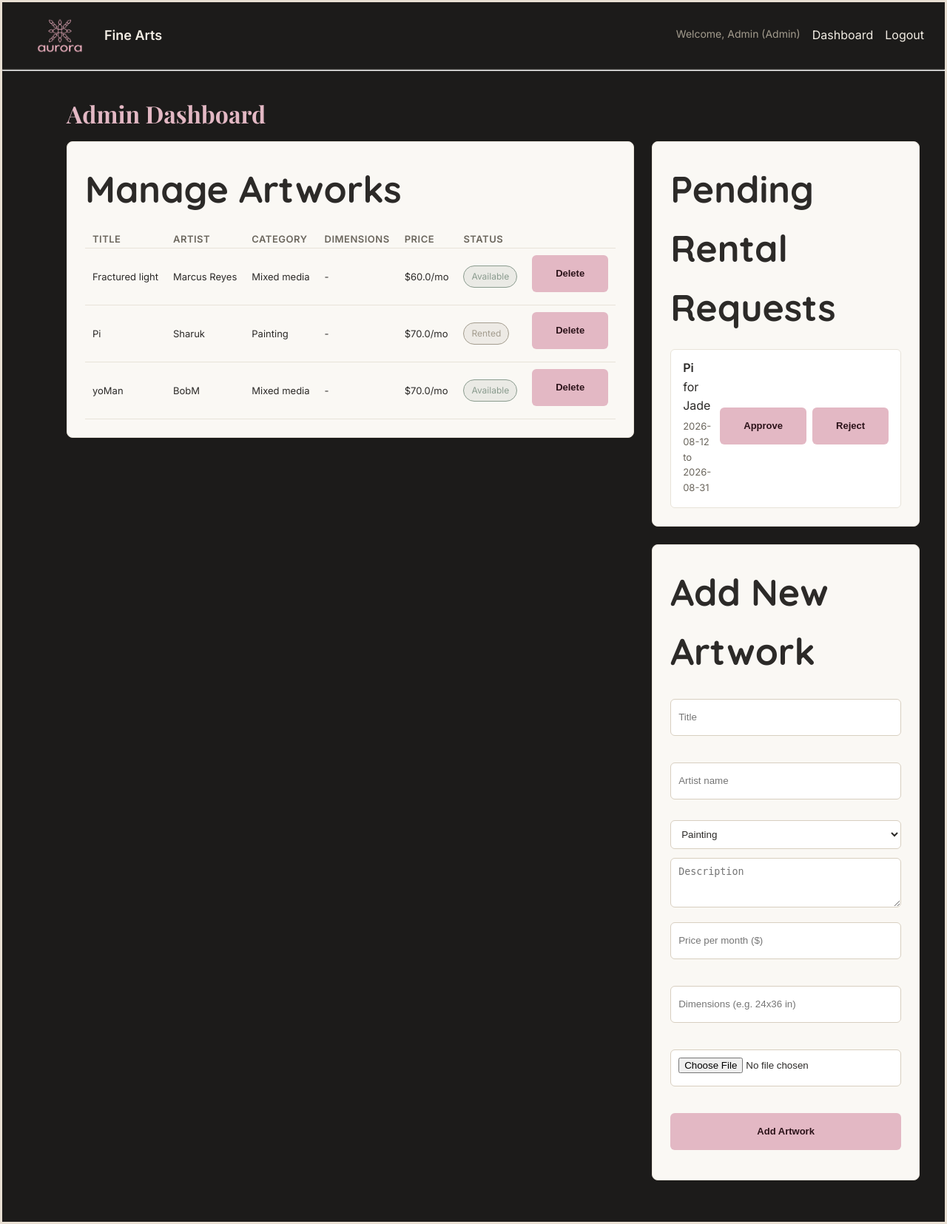
After one commit to JadeV963/Web_Project_1_Jade_V, a Flask app: page /admin/dashboard in a window 1280 px wide. The commit adds this page. Shown: the whole page at 74% size. Run offline with Flask 3, Linux system fonts and the light colour scheme; a user stored in the database is signed in; data comes from the database, SQL or seed files in the repository; both versions use the stored data as it was after the commit.

Commit message:
Add unified admin dashboard, fix GET/POST on approve, style login/rent pages, add README, requirements.txt, and testing checklist

```diff
--- a/app.py
+++ b/app.py
@@ -111,13 +111,30 @@ def login():
         user = User.query.filter_by(email=email).first()
 
         if user is None or not user.check_password(password):
-           return "Invalid email or password."
+            flash("Invalid email or password.", "error")
+            return redirect(url_for("login"))
 
         login_user(user)
-        flash(f"Logged in as {user.name}!")
+        flash(f"Logged in as {user.name}!", "success")
+
+        if user.is_admin:
+            return redirect(url_for("admin_dashboard"))
+
         return redirect(url_for("home"))
 
     return render_template("login.html")
+
+@app.route("/admin/dashboard")
+@login_required
+def admin_dashboard():
+    if not current_user.is_admin:
+        flash("Access denied — admins only.", "error")
+        return redirect(url_for("home"))
+
+    pending = Rental.query.filter_by(status="pending").all()
+    artworks = Artwork.query.all()
+
+    return render_template("admin_dashboard.html", rentals=pending, artworks=artworks)
 
 @app.route("/admin/rentals")
 @login_required
@@ -128,7 +145,7 @@ def admin_rentals():
     pending = Rental.query.filter_by(status="pending").all()
     return render_template("admin_rentals.html", rentals=pending)
 
-@app.route("/admin/rentals/<int:rental_id>/approve")
+@app.route("/admin/rentals/<int:rental_id>/approve", methods=["POST"])
 @login_required
 def approve_rental(rental_id):
     if not current_user.is_admin:
@@ -138,7 +155,24 @@ def approve_rental(rental_id):
     rental.status = "confirmed"
     db.session.commit()
 
-    return f"Rental #{rental.id} confirmed."
+    return redirect(url_for("admin_dashboard"))
+
+@app.route("/admin/rentals/<int:rental_id>/reject", methods=["POST"])
+@login_required
+def reject_rental(rental_id):
+    if not current_user.is_admin:
+        return "Access denied — admins only.", 403
+
+    rental = Rental.query.get_or_404(rental_id)
+
+    artwork = rental.artwork
+    artwork.is_available = True
+
+    db.session.delete(rental)
+    db.session.commit()
+
+    flash("Rental request rejected.", "success")
+    return redirect(url_for("admin_dashboard"))
 
 @app.route("/logout")
 @login_required
@@ -184,7 +218,8 @@ def rent(artwork_id):
         db.session.add(new_rental)
         db.session.commit()
 
-        return f"Rental request submitted for {artwork.title}!"
+        flash(f"Rental request submitted for {artwork.title}!")
+        return redirect(url_for("my_rentals"))
 
     return render_template("rent.html", artwork=artwork)
 
@@ -212,6 +247,7 @@ def add_artwork():
         category = request.form.get("category")
         price_per_month = request.form.get("price_per_month")
         description = request.form.get("description")
+        dimensions = request.form.get("dimensions")
         image_file = request.files.get("image")
 
         if not title or not artist_name or not price_per_month:
@@ -230,15 +266,15 @@ def add_artwork():
             category= category,
             price_per_month =float(price_per_month),
             is_available=True,
+            description=description,
             image_url=image_url,
-            description=description
         )
 
         db.session.add(new_artwork)
         db.session.commit()
 
         flash(f"{title} added to the catalog!", "success")
-        return redirect(url_for("home"))
+        return redirect(url_for("admin_dashboard"))
 
     return render_template("add_artwork.html")
 
@@ -258,7 +294,7 @@ def delete_artwork(artwork_id):
     db.session.commit()
 
     flash(f"{artwork.title} removed from the catalog.", "success")
-    return redirect(url_for("home"))
+    return redirect(url_for("admin_dashboard"))
 
 @app.route("/rent/<int:rental_id>/cancel", methods=["POST"])
 @login_required
@@ -291,6 +327,10 @@ def visit():
         rooms.setdefault(art.category, []).append(art)
     return render_template("visit.html", rooms=rooms)
 
+@app.route("/contact")
+def contact():
+    return render_template("contact.html")
+
 if __name__ == "__main__":
     with app.app_context():
         db.create_all() # # crée les tables dans la base de données si elles n'existent pas déjà
--- a/models.py
+++ b/models.py
@@ -27,6 +27,7 @@ class Artwork(db.Model):
     is_available = db.Column(db.Boolean, default=True)
     image_url = db.Column(db.String(300))
     description = db.Column(db.Text)
+    dimensions = db.Column(db.String(50))
 
     def __repr__(self):
         return f"<Artwork {self.title}>"
--- a/static/css/style.css
+++ b/static/css/style.css
@@ -14,10 +14,20 @@ body {
     min-height: 100vh;
 }
 
-h1, h2 {
+h1 {
     font-family: 'Playfair Display', serif;
     color: #E3B8C4;
     margin-bottom: 12px;
+}
+
+h2 {
+    font-family: 'Quicksand', sans-serif;
+    font-size: 50px;
+    font-weight: 700;
+    color: #E3B8C4;
+    text-align: center;
+    margin-top: 100px;
+    margin-bottom: 30px;
 }
 
 a {
@@ -27,6 +37,14 @@ a {
 
 a:hover {
     text-decoration: underline;
+}
+
+.catalog-description {
+    max-width: 600px;
+    margin: 12px auto 90px;
+    text-align: center;
+    color: #A39C8E;
+    line-height: 1.7;
 }
 
 /* Navigation */
@@ -57,8 +75,28 @@ nav {
     color: #F2EDE4;
 }
 
+.welcome-msg {
+    color: #A39C8E;
+    font-size: 14px;
+}
+
+.nav-brand a {
+    display: flex;
+    align-items: center;
+    gap: 10px;
+    color: #F2EDE4;
+    font-weight: 700;
+    font-size: 18px;
+}
+
+.logo {
+    height: 50px;
+    width: auto;
+}
+
+/* Hero (page d'accueil) */
 .hero {
-    background-image: linear-gradient(rgba(232,223,211,0.35), rgba(232,223,211,0.35)), url("/static/images/hero.png");
+    background-image: linear-gradient(rgba(28,27,26,0.55), rgba(28,27,26,0.65)), url("/static/images/hero.png");
     background-size: cover;
     background-position: center;
     min-height: 600px;
@@ -66,10 +104,9 @@ nav {
     align-items: center;
     justify-content: center;
     text-align: center;
-    margin-top: .7px;
+    margin-top: 0px;
     padding: 40px 20px;
-    border: 4px solid #E8DFD3;
-    border-radius: 1px;
+    border-radius: 2px;
 }
 
 .hero-overlay {
@@ -77,12 +114,12 @@ nav {
 }
 
 .hero h1 {
-    font-size: 42px;
+    font-size: 70px;
     color: #F2EDE4;
 }
 
 .hero p {
-    font-size: 16px;
+    font-size: 20px;
     color: #F2EDE4;
     margin-bottom: 24px;
     line-height: 1.6;
@@ -104,79 +141,28 @@ main {
     margin-bottom: 16px;
 }
 
-/* Badges de statut (available / rented / pending) */
-.badge {
-    display: inline-block;
-    font-size: 12px;
-    padding: 4px 10px;
-    border-radius: 999px;
-    border: 1px solid #8A9B8E;
-    color: #8A9B8E;
-    background: rgba(138, 155, 142, 0.15);
+.artwork-card.unavailable {
+    opacity: 0.5;
 }
 
-/* Formulaires */
-form input {
-    display: block;
-    width: 100%;
-    max-width: 320px;
-    padding: 10px;
-    margin: 8px 0 16px;
-    background: #262523;
-    border: 1px solid #3A3835;
-    border-radius: 6px;
-    color: #F2EDE4;
+.artwork-card.unavailable .artwork-img {
+    filter: grayscale(60%);
 }
 
-form input[type="submit"] {
-    background: #2C2A28;
-    color: #F2EDE4;
-    font-weight: 600;
-    cursor: pointer;
-    max-width: fit-content;
-    border: none;
+.artwork-img {
+    width: 100%;
+    height: 180px;
+    object-fit: cover;
+    border-radius: 6px;
+    margin-bottom: 12px;
 }
 
-.btn-primary {
-    display: inline-block;
-    background: #2C2A28;
-    color: #F2EDE4;
-    font-weight: 600;
-    padding: 12px 32px;
-    border-radius: 6px;
-    text-decoration: none;
-}
-
-/* Validation en direct (register) */
-.field-feedback {
-    display: flex;
-    align-items: center;
-    gap: 6px;
+.category-tag {
     font-size: 12px;
-    color: #A39C8E;
-    margin: 4px 0 16px;
-}
-.field-feedback.valid {
-    color: #8A9B8E;
-}
-.field-feedback.invalid {
     color: #E3B8C4;
-}
-.icon {
-    font-weight: bold;
-    width: 14px;
-}
-.icon.valid::before {
-    content: "✓";
-    color: #8A9B8E;
-}
-.icon.invalid::before {
-    content: "✗";
-    color: #E3B8C4;
-}
-input:disabled[type="submit"] {
-    opacity: 0.5;
-    cursor: not-allowed;
+    text-transform: uppercase;
+    letter-spacing: 0.5px;
+    margin-bottom: 8px;
 }
 
 /* Grille du catalogue */
@@ -190,67 +176,18 @@ input:disabled[type="submit"] {
     margin-bottom: 0;
 }
 
-.welcome-msg {
-    color: #A39C8E;
-    font-size: 14px;
+/* Badges de statut (available / rented / pending) */
+.badge {
+    display: inline-block;
+    font-size: 12px;
+    padding: 4px 10px;
+    border-radius: 999px;
+    border: 1px solid #8A9B8E;
+    color: #8A9B8E;
+    background: rgba(138, 155, 142, 0.15);
 }
 
-.category-tag {
-    font-size: 12px;
-    color: #E3B8C4;
-    text-transform: uppercase;
-    letter-spacing: 0.5px;
-    margin-bottom: 8px;
-}
-
-.artwork-img {
-    width: 100%;
-    height: 180px;
-    object-fit: cover;
-    border-radius: 6px;
-    margin-bottom: 12px;
-}
-
-.artwork-card.unavailable {
-    opacity: 0.5;
-}
-
-.artwork-card.unavailable .artwork-img {
-    filter: grayscale(60%);
-}
 /* Page détail d'une œuvre */
-.detail-layout {
-    display: grid;
-    grid-template-columns: 1.1fr 1fr;
-    gap: 32px;
-    align-items: start;
-}
-
-.detail-img {
-    width: 100%;
-    border-radius: 8px;
-    object-fit: cover;
-}
-
-.detail-info h1 {
-    margin-bottom: 4px;
-}
-
-.detail-artist {
-    color: #A39C8E;
-    margin-bottom: 8px;
-}
-
-.detail-price {
-    font-size: 20px;
-    font-weight: 600;
-    margin: 12px 0;
-}
-
-.detail-actions {
-    margin-top: 20px;
-}
-
 .detail-layout {
     display: grid;
     grid-template-columns: 1.1fr 1fr;
@@ -293,6 +230,20 @@ input:disabled[type="submit"] {
     margin-top: 20px;
 }
 
+/* Boutons */
+.btn-primary,
+form input[type="submit"] {
+    display: inline-block;
+    background: #E3B8C4;
+    color: #2B1219;
+    font-weight: 600;
+    padding: 12px 32px;
+    border-radius: 6px;
+    border: none;
+    text-decoration: none;
+    cursor: pointer;
+}
+
 .btn-secondary {
     display: inline-block;
     background: transparent;
@@ -304,11 +255,217 @@ input:disabled[type="submit"] {
     text-decoration: none;
 }
 
+/* Formulaires */
+form input {
+    display: block;
+    width: 100%;
+    max-width: 320px;
+    height: 50px;
+    padding: 10px;
+    margin: 8px 0 16px;
+    background: #262523;
+    border: 1px solid #3A3835;
+    border-radius: 25px;
+    color: #F2EDE4;
+}
+
+input:disabled[type="submit"] {
+    opacity: 0.5;
+    cursor: not-allowed;
+}
+
+/* Pages avec formulaire (register, login, rent, add_artwork) */
+.form-page {
+    background-image: url("/static/images/pattern.png");
+    background-repeat: repeat;
+    background-size: 220px;
+    border-radius: 8px;
+    padding: 60px 20px;
+    display: flex;
+    justify-content: center;
+}
+
+.form-card {
+    background: rgba(28, 27, 26, 0.88);
+    border: 1px solid #3A3835;
+    border-radius: 8px;
+    padding: 32px;
+    max-width: 420px;
+    width: 100%;
+}
+
+.form-card h1 {
+    margin-bottom: 20px;
+}
+
+.form-card p {
+    margin-top: 16px;
+}
+
+/* Validation en direct (register) */
+.field-feedback {
+    display: flex;
+    align-items: center;
+    gap: 6px;
+    font-size: 12px;
+    color: #A39C8E;
+    margin: 4px 0 16px;
+}
+.field-feedback.valid {
+    color: #8A9B8E;
+}
+.field-feedback.invalid {
+    color: #E3B8C4;
+}
+.icon {
+    font-weight: bold;
+    width: 14px;
+}
+.icon.valid::before {
+    content: "✓";
+    color: #8A9B8E;
+}
+.icon.invalid::before {
+    content: "✗";
+    color: #E3B8C4;
+}
+
+/* Dashboard admin */
+.admin-dashboard {
+    max-width: 1100px;
+    margin: 0 auto;
+    padding: 32px 0;
+}
+
+.admin-columns {
+    display: grid;
+    grid-template-columns: 1.3fr 1fr;
+    gap: 24px;
+    align-items: start;
+}
+
+.admin-section {
+    background: #FAF8F4;
+    border: 1px solid #E8E3D9;
+    border-radius: 8px;
+    padding: 24px;
+    margin-bottom: 24px;
+    color: #2C2A28;
+}
+
+.admin-section h2 {
+    text-align: left;
+    margin: 0 0 16px;
+    color: #2C2A28;
+}
+
+.admin-list {
+    display: flex;
+    flex-direction: column;
+    gap: 12px;
+}
+
+.admin-row {
+    display: flex;
+    align-items: center;
+    justify-content: space-between;
+    background: #FFFFFF;
+    border: 1px solid #E8E3D9;
+    border-radius: 6px;
+    padding: 12px 16px;
+    gap: 12px;
+    color: #2C2A28;
+}
+
+.admin-row-meta {
+    color: #6B665D;
+    font-size: 13px;
+    margin: 4px 0;
+}
+
+.admin-row-actions {
+    display: flex;
+    gap: 8px;
+}
+
+.admin-empty {
+    color: #6B665D;
+}
+
+.admin-add-form {
+    display: flex;
+    flex-direction: column;
+    gap: 12px;
+}
+
+.admin-add-form input,
+.admin-add-form select,
+.admin-add-form textarea {
+    background: #FFFFFF;
+    border: 1px solid #D8CFC0;
+    border-radius: 6px;
+    padding: 10px;
+    color: #2C2A28;
+    width: 100%;
+}
+
+.admin-table {
+    width: 100%;
+    border-collapse: collapse;
+    font-size: 13px;
+}
+
+.admin-table th,
+.admin-table td {
+    text-align: left;
+    padding: 1px 10px;
+    border-bottom: 1px solid #E8E3D9;
+    color: #2C2A28;
+    white-space: nowrap;
+}
+
+.admin-table th {
+    color: #6B665D;
+    font-size: 13px;
+    text-transform: uppercase;
+    letter-spacing: 0.5px;
+}
+
+.btn-small {
+    display: inline-block;
+    font-weight: 600;
+    font-size: 13px;
+    padding: 8px 16px;
+    border-radius: 6px;
+    border: none;
+    cursor: pointer;
+    text-decoration: none;
+}
+
+.btn-approve {
+    background: #8A9B8E;
+    color: #17251C;
+}
+
+.btn-reject {
+    background: #E3B8C4;
+    color: #2B1219;
+}
 
 /* Responsive : mobile */
 @media (max-width: 600px) {
-    .detail-layout {
-        grid-template-columns: 1fr;
+    h2 {
+        font-size: 22px;
+        margin: 24px 0;
+    }
+
+    .logo {
+        height: 24px;
+    }
+
+    .nav-brand a {
+        font-size: 15px;
+        gap: 6px;
     }
 
     main {
@@ -317,6 +474,14 @@ input:disabled[type="submit"] {
 
     .catalog-grid {
         grid-template-columns: repeat(2, 1fr);
+    }
+
+    .detail-layout {
+        grid-template-columns: 1fr;
+    }
+
+    .admin-columns {
+        grid-template-columns: 1fr;
     }
 
     .burger {
--- a/templates/add_artwork.html
+++ b/templates/add_artwork.html
@@ -1,6 +1,8 @@
 {% extends "base.html" %}
 {% block title %}Add Artwork{% endblock %}
 {% block content %}
+<div class="form-page">
+    <div class="form-card">
         <h1>Add new Artwork</h1>
         <form method="POST" enctype="multipart/form-data">
             Title: <input type="text" name="title"><br>
@@ -24,5 +26,6 @@
 
             <input type="submit" name="Add Artwork">
         </form>
-
+    </div>
+</div>
 {% endblock %}
--- /dev/null
+++ b/templates/admin_dashboard.html
@@ -0,0 +1,98 @@
+{% extends "base.html" %}
+{% block title %}Admin Dashboard{% endblock %}
+{% block content %}
+<div class="admin-dashboard">
+    <h1>Admin Dashboard</h1>
+
+    <div class="admin-columns">
+        <section class="admin-section admin-col-left">
+            <h2>Manage Artworks</h2>
+            <table class="admin-table">
+                <thead>
+                    <tr>
+                        <th>Title</th>
+                        <th>Artist</th>
+                        <th>Category</th>
+                        <th>Dimensions</th>
+                        <th>Price</th>
+                        <th>Status</th>
+                        <th></th>
+                    </tr>
+                </thead>
+                <tbody>
+                    {% for art in artworks %}
+                        <tr>
+                            <td>{{ art.title }}</td>
+                            <td>{{ art.artist_name }}</td>
+                            <td>{{ art.category }}</td>
+                            <td>{{ art.dimensions or "-"}}</td>
+                            <td>${{ art.price_per_month }}/mo</td>
+                            <td>
+                                {% if art.is_available %}
+                                    <span class="badge">Available</span>
+                                {% else %}
+                                    <span class="badge" style="border-color:#A39C8E; color:#A39C8E; background:rgba(163,156,142,0.15);">Rented</span>
+                                {% endif %}
+                            </td>
+                            <td>
+                                <form method="POST" action="/admin/artworks/{{ art.id }}/delete">
+                                    <input type="submit" value="Delete" class="btn-small btn-reject">
+                                </form>
+                            </td>
+                        </tr>
+                    {% endfor %}
+                </tbody>
+            </table>
+        </section>
+
+        <div class="admin-col-right">
+            <section class="admin-section">
+                <h2>Pending Rental Requests</h2>
+                {% if rentals %}
+                    <div class="admin-list">
+                        {% for rental in rentals %}
+                            <div class="admin-row">
+                                <div>
+                                    <strong>{{ rental.artwork.title }}</strong> for {{ rental.user.name }}
+                                    <p class="admin-row-meta">{{ rental.start_date }} to {{ rental.end_date }}</p>
+                                </div>
+                                <div class="admin-row-actions">
+                                    <form method="POST" action="/admin/rentals/{{ rental.id }}/approve" style="display:inline;">
+                                        <input type="submit" value="Approve" class="btn-small btn-approve">
+                                    </form>
+                                    <form method="POST" action="/admin/rentals/{{ rental.id }}/reject" style="display:inline;">
+                                        <input type="submit" value="Reject" class="btn-small btn-reject">
+                                    </form>
+                                </div>
+                            </div>
+                        {% endfor %}
+                    </div>
+                {% else %}
+                    <p class="admin-empty">No pending requests.</p>
+                {% endif %}
+            </section>
+
+            <section class="admin-section">
+                <h2>Add New Artwork</h2>
+                <form method="POST" action="/admin/artworks/add" enctype="multipart/form-data" class="admin-add-form">
+                    <input type="text" name="title" placeholder="Title" required>
+                    <input type="text" name="artist_name" placeholder="Artist name" required>
+                    <select name="category">
+                        <option value="Painting">Painting</option>
+                        <option value="Photography">Photography</option>
+                        <option value="Sculpture">Sculpture</option>
+                        <option value="Mixed media">Mixed media</option>
+                        <option value="Drawing">Drawing</option>
+                        <option value="Printmaking">Printmaking</option>
+                    </select>
+                    <textarea name="description" placeholder="Description" rows="3"></textarea>
+                    <input type="number" step="0.01" name="price_per_month" placeholder="Price per month ($)" required>
+                    <input type="text" name="dimensions" placeholder="Dimensions (e.g. 24x36 in)">
+                    <input type="file" name="image" accept="image/*">
+                    <input type="submit" value="Add Artwork" class="btn-small btn-approve">
+                </form>
+            </section>
+        </div>
+    </div>
+</div>
+{% endblock %}
--- a/templates/base.html
+++ b/templates/base.html
@@ -3,33 +3,36 @@
 <head>
     <meta name="viewport" content="width=device-width, initial-scale=1.0">
     <link rel="stylesheet" href="{{ url_for('static', filename='css/style.css') }}">
+    <link href="https://fonts.googleapis.com/css2?family=Playfair+Display:wght@700&family=Inter:wght@400;600&family=Quicksand:wght@500;700&display=swap" rel="stylesheet">
     <title>{% block title %}Aurora Fine Arts{% endblock %}</title>
 
 </head>
 <body>
     <nav>
         <div class="nav-brand">
-            <a href="/">Aurora Fine Arts</a>
+            <a href="/">
+                <img src="/static/images/logo.png" alt="Aurora Fine Arts" class="logo">
+                 Fine Arts
+            </a>
         </div>
         <button class="burger" id="burger-btn" aria-label="Toggle menu">☰</button>
         <div class="nav-links" id="nav-links">
-            <a href="/">Catalog</a>
             {% if current_user.is_authenticated %}
                 {% if current_user.is_admin %}
-                    <span class="welcome-msg">Welcome, {{ current_user.name }} (Admin)</span>
-                {% else %}
+                <span class="welcome-msg">Welcome, {{ current_user.name }} (Admin)</span>
+                <a href="/admin/dashboard">Dashboard</a>
+            {% else %}
                     <span class="welcome-msg">Welcome, {{ current_user.name }}</span>
-                {% endif %}
-                <a href="/my-rentals">My rentals</a>
-                {% if current_user.is_admin %}
-                    <a href="/admin/rentals">Admin</a>
-                    <a href="/admin/artworks/add">Add Artwork</a>
+                    <a href="/my-rentals">My rentals</a>
                 {% endif %}
                 <a href="/logout">Logout</a>
             {% else %}
+                <a href="/">Catalog</a>
                 <a href="/login">Login</a>
                 <a href="/register">Register</a>
+                <a href="/contact">Contact Us</a>
             {% endif %}
+
         </div>
     </nav>
     {% with messages = get_flashed_messages() %}
--- a/templates/login.html
+++ b/templates/login.html
@@ -1,10 +1,14 @@
 {% extends "base.html" %}
 {% block title %}Log In{% endblock %}
 {% block content %}
+<div class="form-page">
+    <div class="form-card">
         <h1>Log In</h1>
         <form method="POST">
             Email: <input type="email" name="email"><br>
             Password: <input type="password" name="password"><br>
             <input type="submit" value="Log in">
         </form>
+    </div>
+</div>
 {% endblock %}
```
Also changed, not shown: TESTING.md (added, +27 -0 lines), add_dimensions_column.py (added, +9 -0 lines), templates/contact.html (added, +13 -0 lines), templates/home.html (+10 -1 lines), templates/register.html (+8 -4 lines), templates/rent.html (+8 -8 lines), README.md, instance/gallery.db, static/images/logo.png (added), static/images/uploads/rabbit.jpg (added), 2 other files. Lines whose indentation alone changed are shown as unchanged.
